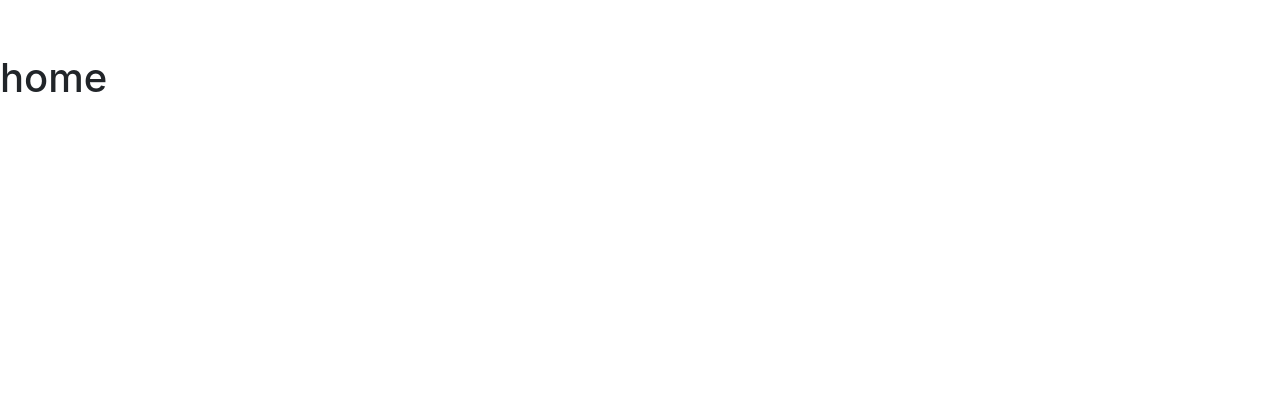
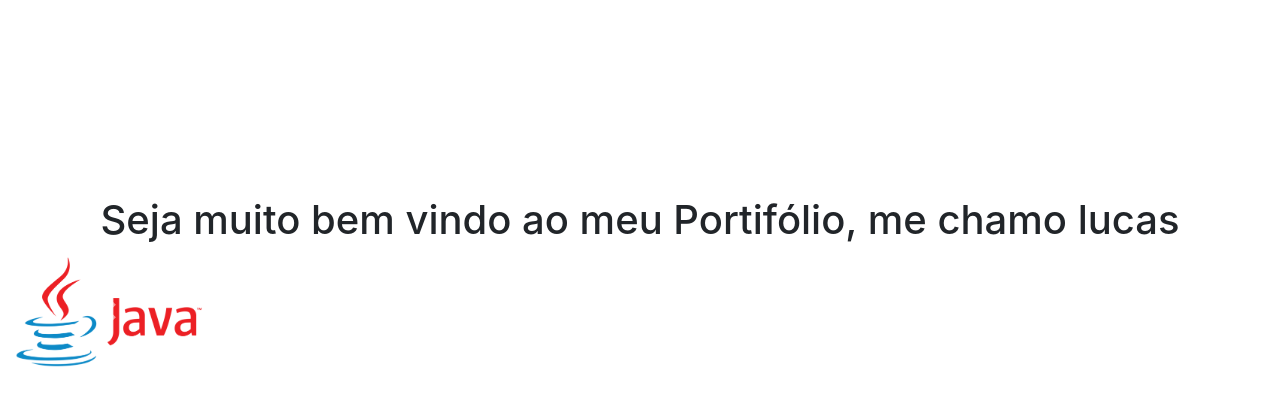
Before and after one commit to lucasmalamim123/Portif-lio, a plain HTML site: page segundaTela.html in a window 1280 px wide. Drawn offline with nearby package versions, Linux system fonts and the light colour scheme.

Commit message:
commit inicio imagens mexendo

```diff
--- a/css/style2.css
+++ b/css/style2.css
@@ -50,3 +50,11 @@ body{
   .align-items-center{
     align-items: center;
   }
+
+  .text-align-senter{
+    text-align: center;
+  }
+
+  .white{
+    color: white;
+  }
--- a/js/segundaTelaController.js
+++ b/js/segundaTelaController.js
@@ -1,10 +1,14 @@
 var btn2 = document.querySelector('#btnHome');
 var teste = document.querySelector('.teste')
+var bemVindo = document.querySelector('.bem-vindo')
 
 btn2.addEventListener('click', function() {
     if(teste.style.display === 'block'){
+        bemVindo.style.display = 'block'
         teste.style.display = 'none';
     } else{
         teste.style.display = 'block';
+
+        bemVindo.style.display = 'none';
     }
 });
--- a/segundaTela.html
+++ b/segundaTela.html
@@ -37,7 +37,40 @@
         </svg>GitHub</i></a>
     </div>
 
-    <div class="teste" style="display: block;">
+    <div class="bem-vindo" style="display: block;">
+      <div class="col-md-12 text-align-senter">
+        <h1 class="font-size-7rem white">Bem Vindo</h1>
+        <h1>Seja muito bem vindo ao meu Portifólio, me chamo lucas </h1>
+        <div id="carouselExampleIndicators" class="carousel slide" data-ride="carousel">
+          <ol class="carousel-indicators">
+            <li data-target="#carouselExampleIndicators" data-slide-to="0" class="active"></li>
+            <li data-target="#carouselExampleIndicators2" data-slide-to="1"></li>
+            <li data-target="#carouselExampleIndicators" data-slide-to="2"></li>
+          </ol>
+          <div class="carousel-inner">
+            <div class="carousel-item active">
+              <img class="d-block" style="width: 15%;" src="imagens/java.png" alt="First slide">
+            </div>
+            <div class="carousel-item">
+              <img class="d-block" style="width: 15%;" src="imagens/computador.gif" alt="Second slide">
+            </div>
+            <div class="carousel-item">
+              <img class="d-block " src="..." alt="Third slide">
+            </div>
+          </div>
+          <a class="carousel-control-prev" href="#carouselExampleIndicators" role="button" data-slide="prev">
+            <span class="carousel-control-prev-icon" aria-hidden="true"></span>
+            <span class="sr-only">Previous</span>
+          </a>
+          <a class="carousel-control-next" href="#carouselExampleIndicators2" role="button" data-slide="next">
+            <span class="carousel-control-next-icon" aria-hidden="true"></span>
+            <span class="sr-only">Next</span>
+          </a>
+        </div>
+      </div>
+    </div>
+
+    <div class="teste" style="display: none;">
       <h1>home</h1>
     </div>
   </div>
```
Also changed, not shown: imagens/java.png (added).
